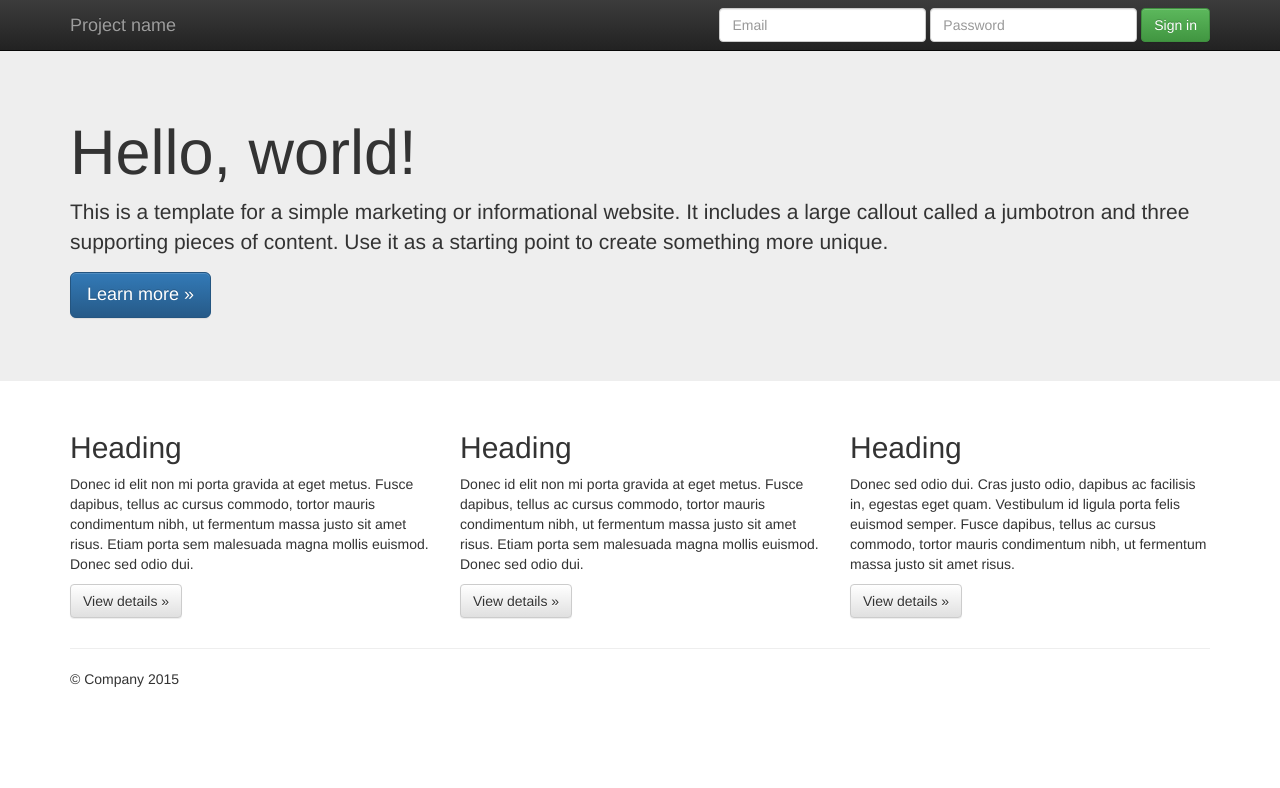
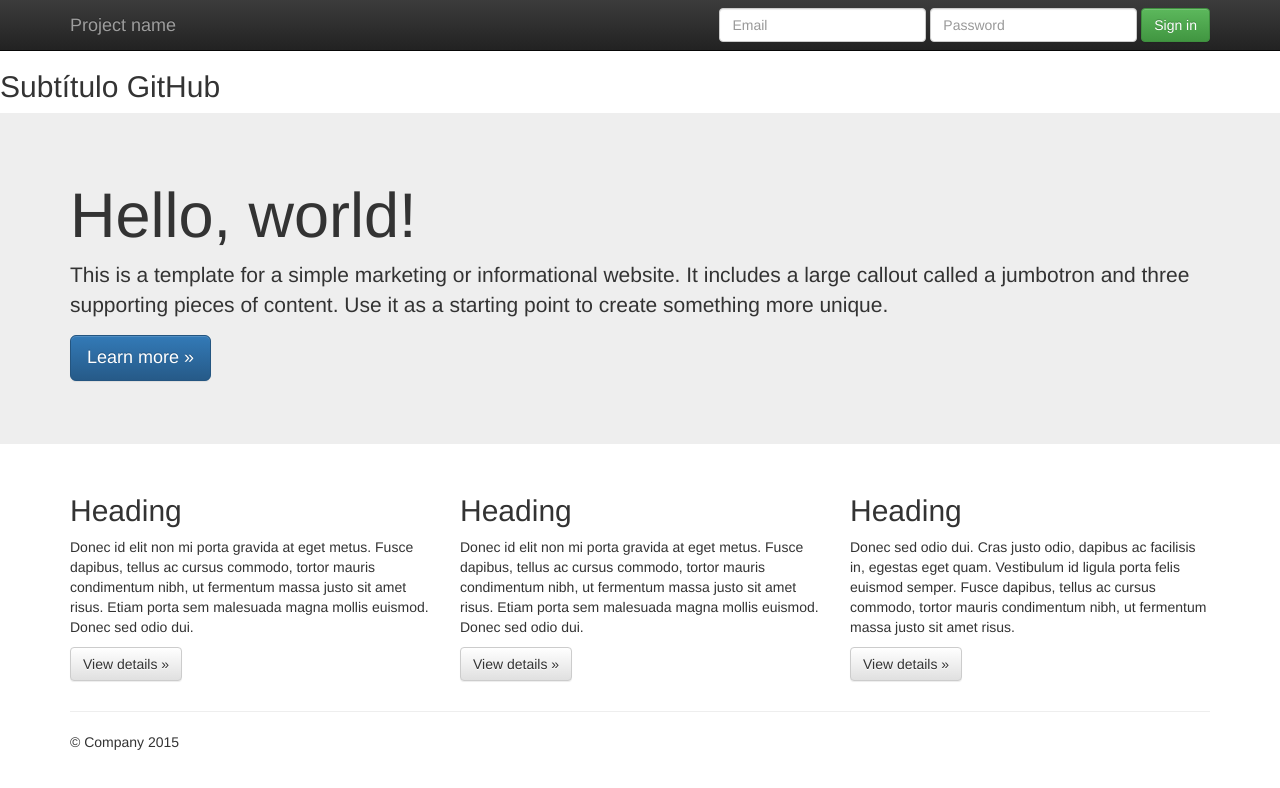
Before and after one commit to carniedom/severo-ed-git, a plain HTML site: page index.html in a window 1280 px wide. Drawn offline with nearby package versions, Linux system fonts and the light colour scheme.

Commit message:
Añado subtítulo en index.html

```diff
--- a/index.html
+++ b/index.html
@@ -7,6 +7,7 @@
         <meta charset="utf-8">
         <meta http-equiv="X-UA-Compatible" content="IE=edge,chrome=1">
         <title>Proyecto p03 GitHub</title>
+        <h2>Subtítulo GitHub</h2>
         <meta name="description" content="">
         <meta name="viewport" content="width=device-width, initial-scale=1">
         <link rel="apple-touch-icon" href="apple-touch-icon.png">
```
